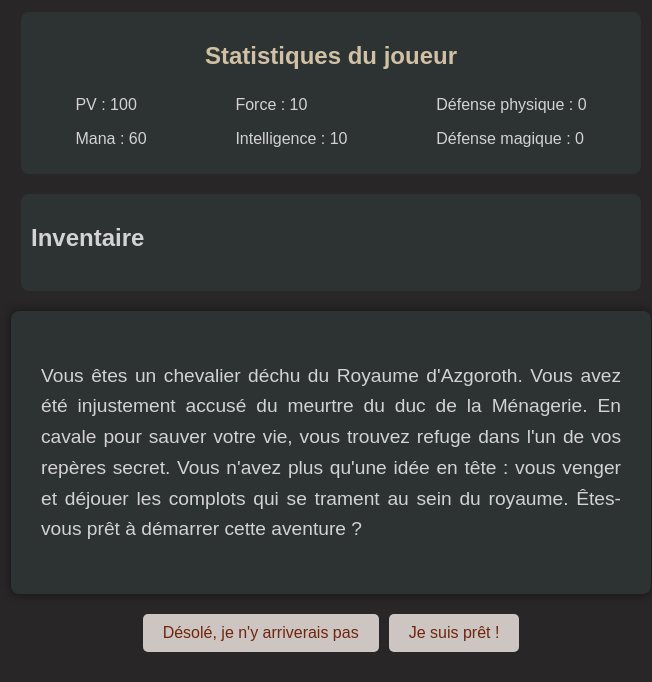
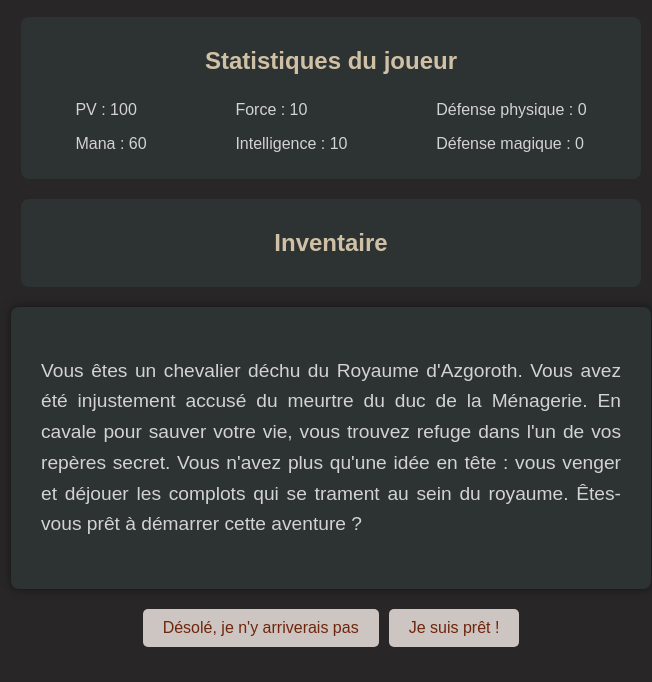
Before and after one commit to Jdasilvalahaye/jeu-narratif-innocence, a website with bundled scripts: page public/index.html in a window 1280 px wide. Shown: the part 118-800 px from the top of the page, without its empty margins (309-961 px from the left). Built offline with nearby package versions, Linux system fonts and the light colour scheme.

Commit message:
starter path

```diff
--- a/js/gameEngine.js
+++ b/js/gameEngine.js
@@ -22,7 +22,7 @@ export function displayScene() {
 export function makeAChoice(index) {
   const choice = story[currentScene].choices[index];
 
-  if (choice.effect === "warriorStuff" && choice.item) {
+  if (choice.effect === "warriorStarterStuff" && choice.item) {
     choice.item.forEach((item) => player.inventory.push(item)); // Ajoute chaque élément du tableau d'items individuellement (il y en a 3)
     displayInventory();
   }
--- a/js/story.js
+++ b/js/story.js
@@ -21,25 +21,72 @@ export const story = {
       {
         text: "Prendre l'épée, le bouclier et l'armure en plate lourde",
         nextScene: "warrior",
-        effect: "warriorStuff",
+        effect: "warriorStarterStuff",
         item: [
-          { name: "Épée de novice", type: "arme", strBonus: 3, imageUrl: "/public/images/stuff/epee-novice.webp" },
+          {
+            name: "Épée de novice",
+            type: "arme",
+            strBonus: 3,
+            imageUrl: "/public/images/stuff/warrior-start-sword.webp",
+          },
           {
             name: "Armure de plate",
             type: "armure lourde",
             pdefBonus: 5,
-            imageUrl: "/public/images/stuff/armure-plate.webp",
+            imageUrl: "/public/images/stuff/warrior-start-armor.webp",
           },
           {
             name: "Bouclier en bois",
             type: "bouclier",
             pdefBonus: 2,
-            imageUrl: "/public/images/stuff/bouclier-bois.webp",
+            imageUrl: "/public/images/stuff/warrior-start-shield.webp",
           },
         ],
       },
-      { text: "Prendre l'arc, les fleches, et la tenue légère", nextScene: "rogue" },
-      { text: "Prendre le baton et la robe", nextScene: "sorcerer" },
+      {
+        text: "Prendre l'arc, la tenue légère et le couteau",
+        nextScene: "rogue",
+        effect: "rogueStarterStuff",
+        item: [
+          {
+            name: "Arc d'initié",
+            type: "arme",
+            dexBonus: 3,
+            imageUrl: "/public/images/stuff/rogue-start-bow.webp",
+          },
+          {
+            name: "Tunique en cuir",
+            type: "armure moyenne",
+            pdefBonus: 2,
+            imageUrl: "/public/images/stuff/rogue-start-leather-chest.webp",
+          },
+          {
+            name: "Couteau de chasse",
+            type: "arme",
+            dexBonus: 1,
+            imageUrl: "/public/images/stuff/rogue-start-knife.webp",
+          },
+        ],
+      },
+      {
+        text: "Prendre le baton et la robe",
+        nextScene: "sorcerer",
+        effect: "sorcererStarterStuff",
+        item: [
+          {
+            name: "Bâton d'adepte",
+            type: "arme",
+            intBonus: 4,
+            imageUrl: "/public/images/stuff/sorcerer-start-stick.webp",
+          },
+          {
+            name: "Cape d'adepte",
+            type: "armure légère",
+            mdefBonus: 4,
+            imageUrl: "/public/images/stuff/sorcerer-start-cape.webp.webp",
+          },
+        ],
+      },
     ],
   },
 
--- a/public/css/style.css
+++ b/public/css/style.css
@@ -60,6 +60,13 @@ header h1 {
     margin-bottom: 20px;
     border-radius: 8px;
     color: var(--basic-texte-color);
+}
+
+#inventorySection h2 {
+    font-size: 1.5em;
+    color: var(--second-color);
+    text-align: center;
+    margin-bottom: 10px;
 }
 
 #inventory {
```
Also changed, not shown: public/images/stuff/armure-plate.webp (deleted), public/images/stuff/bouclier-bois.webp (deleted), public/images/stuff/epee-novice.webp (deleted), public/images/stuff/rogue-start-bow.webp (added), public/images/stuff/rogue-start-knife.webp (added), public/images/stuff/rogue-start-leather-chest.webp (added), public/images/stuff/sorcerer-start-cape.webp (added), public/images/stuff/sorcerer-start-stick.webp (added), public/images/stuff/warrior-start-armor.webp (added), public/images/stuff/warrior-start-shield.webp (added), public/images/stuff/warrior-start-sword.webp (added), 1 other file.
